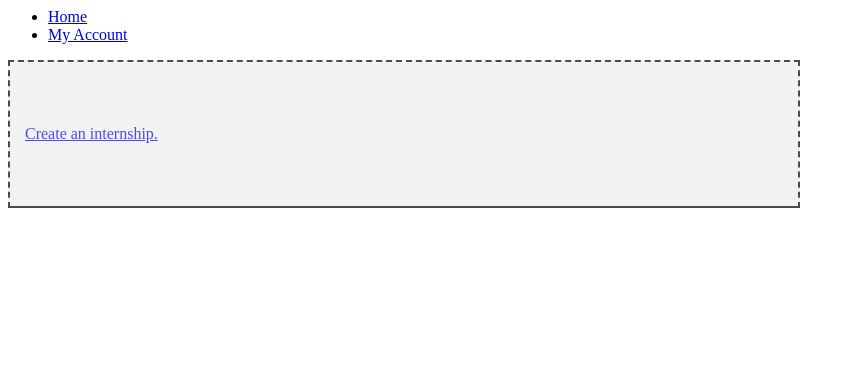
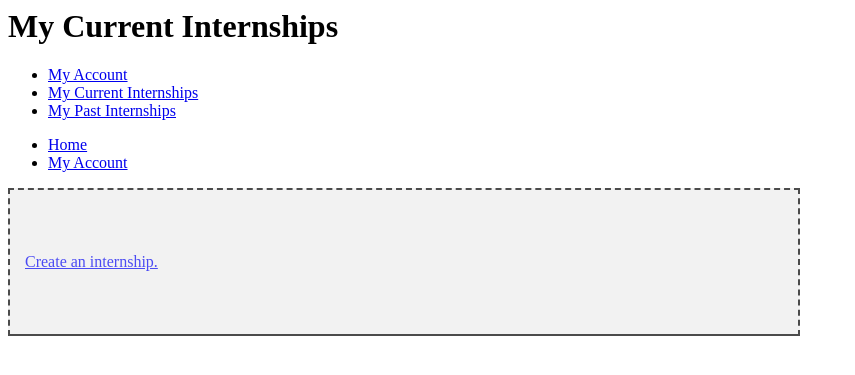
Before and after one commit to tcas1/cityCollegeStudentInternshipSystem, a PHP site: page /myCurrentListings.php in a window 1280 px wide. Shown: the top 375 px of the page, without its empty margins (0-855 px from the left). Run offline with PHP 8.4, Linux system fonts and the light colour scheme; the visitor is signed in with stand-in values (Sample User, id 1); data that the repository does not hold is empty.

Commit message:
Add files via upload

```diff
--- a/myAccount.php
+++ b/myAccount.php
@@ -7,9 +7,10 @@
  */
 include 'header.php';
 
-echo "My Account!!!!!!";
 ?>
 <html>
+<h1>My Account</h1>
+
 <nav>
     <ul>
         <li><a href="myAccount.php">My Account</a> </li>
--- a/myCurrentListings.php
+++ b/myCurrentListings.php
@@ -1,3 +1,16 @@
+<html>
+<link rel="stylesheet" type="text/css" href="css/internships.css">
+<h1>My Current Internships</h1>
+
+<nav>
+    <ul>
+        <li><a href="myAccount.php">My Account</a> </li>
+        <li><a href="myCurrentListings.php">My Current Internships</a> </li>
+        <li><a href="myPastListings.php">My Past Internships</a></li>
+    </ul>
+</nav>
+</html>
+
 <?php
 /**
  * Created by PhpStorm.
@@ -31,7 +44,3 @@ while($row = mysqli_fetch_array($result))
 
 }
 ?>
-<html>
-<link rel="stylesheet" type="text/css" href="css/internships.css">
-
-</html>
```
Also changed, not shown: myPastListings.php (+12 -0 lines).
